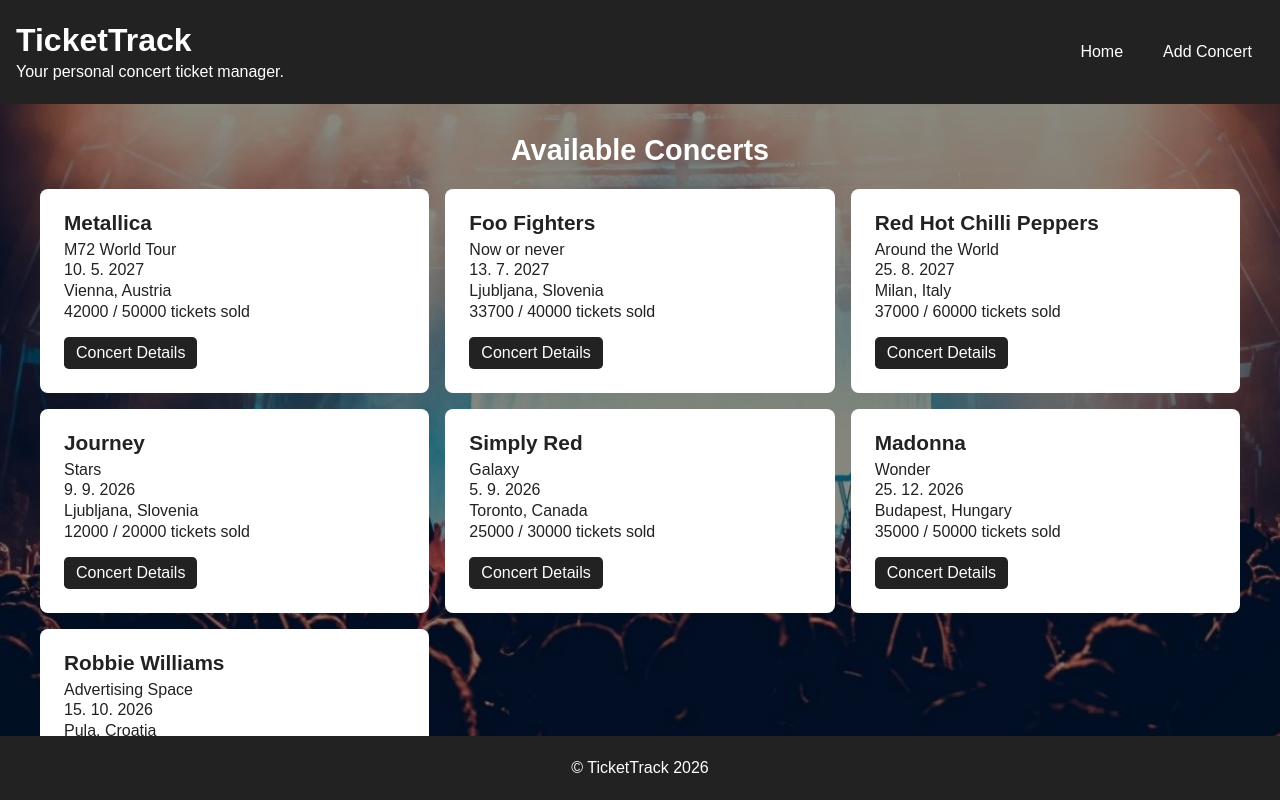
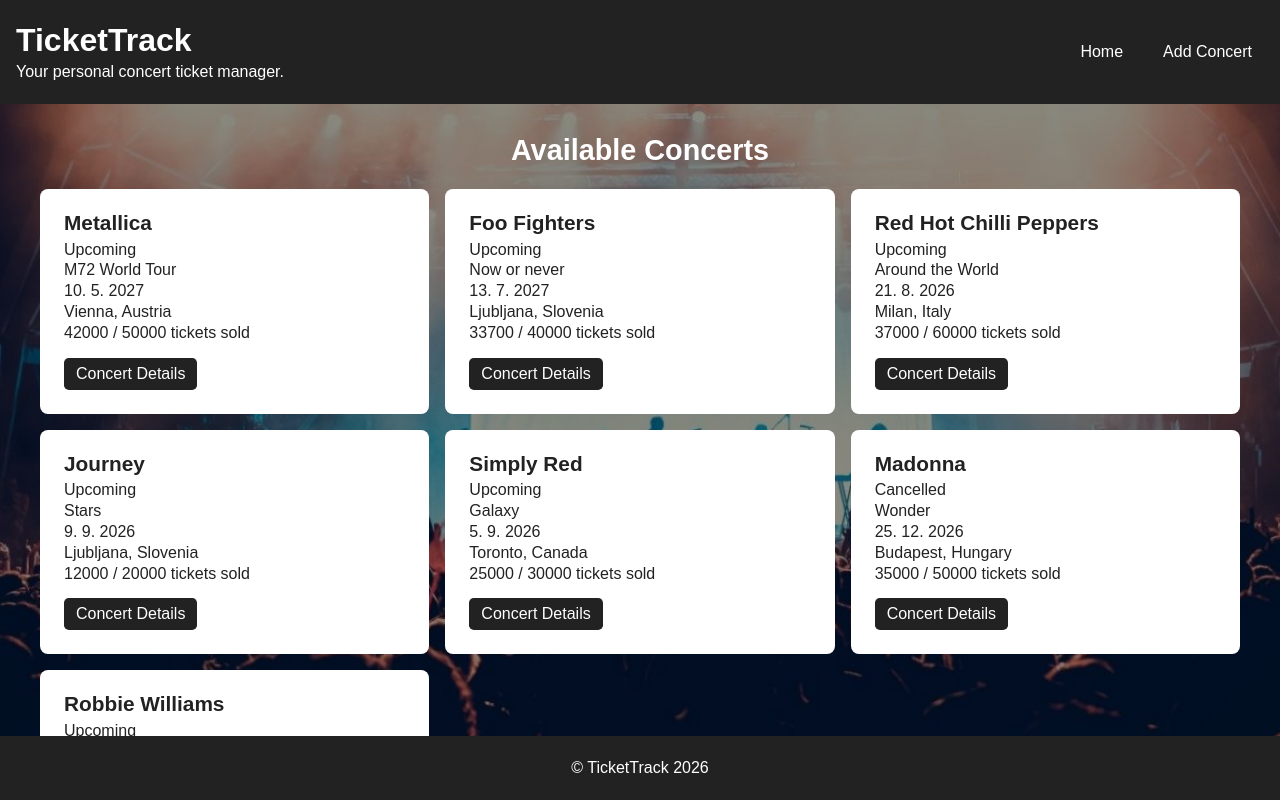
Before and after one commit to Spiritus93/TicketTrack, a React (Vite) app: page / in a window 1280 px wide. Built offline with nearby package versions, Linux system fonts and the light colour scheme; data requests are answered from the project's data file.

Commit message:
Added field status with functionality

```diff
--- a/data/db.json
+++ b/data/db.json
@@ -12,7 +12,8 @@
       "ticketPrice": "80",
       "ticketsSold": 42000,
       "capacity": 50000,
-      "description": "Metallica live on their M72 World Tour."
+      "description": "Metallica live on their M72 World Tour.",
+      "status": "Upcoming"
     },
     {
       "id": "2",
@@ -26,13 +27,14 @@
       "ticketPrice": "70",
       "ticketsSold": 33700,
       "capacity": 40000,
-      "description": "Foo Fighters playing their debut in Stožice."
+      "description": "Foo Fighters playing their debut in Stožice.",
+      "status": "Upcoming"
     },
     {
       "id": "3",
       "artist": "Red Hot Chilli Peppers",
       "tour": "Around the World",
-      "date": "2027-08-25",
+      "date": "2026-08-21",
       "time": "21:00",
       "venue": "Stadio San Siro",
       "location": "Milan, Italy",
@@ -40,7 +42,8 @@
       "ticketPrice": "50",
       "ticketsSold": 37000,
       "capacity": 60000,
-      "description": "Red Hot Chilli Peppers rock around the world."
+      "description": "Red Hot Chilli Peppers rock around the world.",
+      "status": "Upcoming"
     },
     {
       "artist": "Journey",
@@ -54,6 +57,7 @@
       "ticketsSold": 12000,
       "capacity": 20000,
       "description": "Journey playing at Kino Šiška.",
+      "status": "Upcoming",
       "id": "LX9YUp28cmU"
     },
     {
@@ -68,6 +72,7 @@
       "ticketsSold": 25000,
       "capacity": 30000,
       "description": "Simply red playing at Rogers Stadium.",
+      "status": "Upcoming",
       "id": "4Fj0gsjcjJ4"
     },
     {
@@ -82,6 +87,7 @@
       "ticketsSold": "35000",
       "capacity": "50000",
       "description": "Madonna is playing for Budapest.",
+      "status": "Cancelled",
       "id": "XoDJPQBaEEg"
     },
     {
@@ -96,6 +102,7 @@
       "ticketsSold": 5000,
       "capacity": 8000,
       "description": "",
+      "status": "Upcoming",
       "id": "iJiKEZ5dWxQ"
     }
   ],
--- a/src/components/ConcertCard/ConcertCard.jsx
+++ b/src/components/ConcertCard/ConcertCard.jsx
@@ -1,12 +1,24 @@
 import "./ConcertCard.scss";
 import { NavLink } from "react-router-dom";
 
-const ConcertCard = ({ id, artist, tour, date, location, ticketsSold, capacity }) => {
+const ConcertCard = ({ id, artist, tour, date, location, ticketsSold, capacity, status }) => {
     const formattedDate = new Date(date).toLocaleDateString("sl-SI");
+
+    const concertDate = new Date(date);
+    const currentDate = new Date();
+
+    currentDate.setHours(0, 0, 0, 0);
+
+    let concertStatus = status;
+
+    if (status !== "Cancelled" && concertDate < currentDate) {
+        concertStatus = "Completed";
+    }
 
     return (
         <article className="concert-card">
             <h3>{artist}</h3>
+            <p className="concert-status">{concertStatus}</p>
             <p>{tour}</p>
             <p>{formattedDate}</p>
             <p>{location}</p>
--- a/src/pages/AddConcert/AddConcert.jsx
+++ b/src/pages/AddConcert/AddConcert.jsx
@@ -14,6 +14,7 @@ const AddConcert = () => {
         ticketsSold: "",
         capacity: "",
         description: "",
+        status: "Upcoming",
     });
 
     const [errors, setErrors] = useState({});
--- a/src/pages/ConcertDetails/ConcertDetails.jsx
+++ b/src/pages/ConcertDetails/ConcertDetails.jsx
@@ -11,6 +11,19 @@ const ConcertDetails = () => {
     const formattedDate = concert?.date
         ? new Date(concert.date).toLocaleDateString("sl-SI")
         : "";
+
+    let concertStatus = concert?.status;
+
+    if (concert) {
+        const concertDate = new Date(concert.date);
+        const currentDate = new Date();
+
+        currentDate.setHours(0, 0, 0, 0);
+
+        if (concert.status !== "Cancelled" && concertDate < currentDate) {
+            concertStatus = "Completed";
+        }
+    }
 
     const navigate = useNavigate();
 
@@ -54,6 +67,7 @@ const ConcertDetails = () => {
             <h2 className="concerts-title-details">Concert Details</h2>
             <div className="concert-details">
                 <h3>{concert?.artist}</h3>
+                <p>Status: {concertStatus}</p>
                 <p>Tour: {concert?.tour}</p>
                 <p>Date: {formattedDate}</p>
                 <p>Time: {concert?.time}</p>
--- a/src/pages/EditConcert/EditConcert.jsx
+++ b/src/pages/EditConcert/EditConcert.jsx
@@ -100,6 +100,10 @@ const EditConcert = () => {
         {
             newErrors.ticketsSold =
                 "Tickets sold can't be greater than the capacity of the venue.";
+        }
+
+        if (concert.status === "") {
+            newErrors.status = "Status is required.";
         }
 
         if (Object.keys(newErrors).length > 0) {
@@ -326,6 +330,22 @@ const EditConcert = () => {
                     }}
                 />
 
+                <label htmlFor="status">* Status:</label>
+                <select
+                    id="status"
+                    name="status"
+                    value={concert?.status || ""}
+                    onChange={(event) => {
+                        setConcert({
+                            ...concert,
+                            status: event.target.value
+                        });
+                    }}
+                >
+                    <option value="Upcoming">Upcoming</option>
+                    <option value="Cancelled">Cancelled</option>
+                </select>
+
                 <button className="save-button" type="submit">Save Changes</button>
                 <button className="cancel-button" type="button" onClick={handleCancel}>
                     Cancel
--- a/src/pages/Home/Home.jsx
+++ b/src/pages/Home/Home.jsx
@@ -33,6 +33,7 @@ const Home = () => {
                             location={concert.location}
                             ticketsSold={concert.ticketsSold}
                             capacity={concert.capacity}
+                            status={concert.status}
                         />
                     ))}
                 </div>
```
